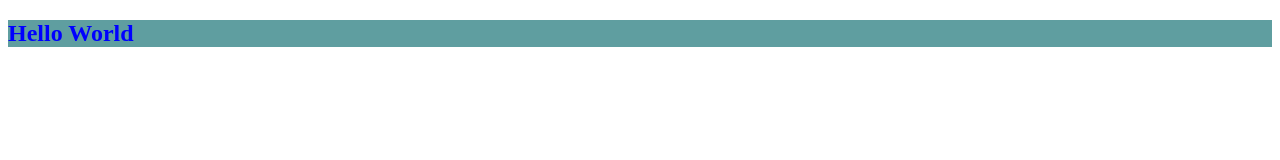
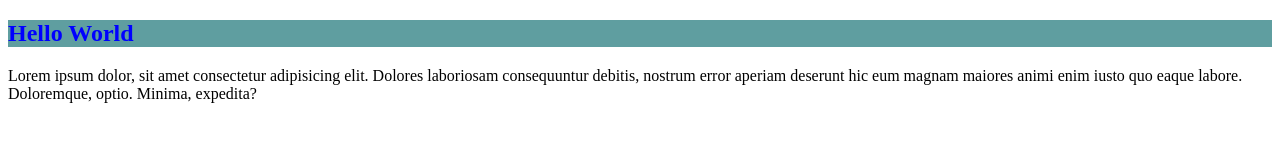
Before and after one commit to Maksik8/project, a plain HTML site: page project_1/index.html in a window 1280 px wide. Drawn offline with Linux system fonts and the light colour scheme.

Commit message:
index+js mod

```diff
--- a/project_1/index.html
+++ b/project_1/index.html
@@ -10,6 +10,7 @@
 </head>
 <body>
     <h2>Hello World</h2>
+    Lorem ipsum dolor, sit amet consectetur adipisicing elit. Dolores laboriosam consequuntur debitis, nostrum error aperiam deserunt hic eum magnam maiores animi enim iusto quo eaque labore. Doloremque, optio. Minima, expedita?
 
 </body>
 </html>
--- a/project_1/script.js
+++ b/project_1/script.js
@@ -0,0 +1,3 @@
+"use strict"
+
+console.log(5*7)
```
